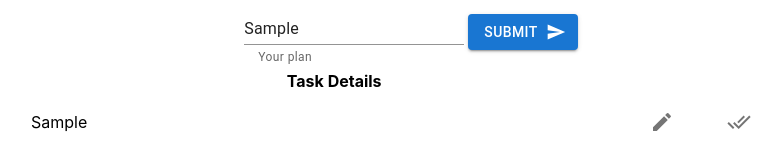
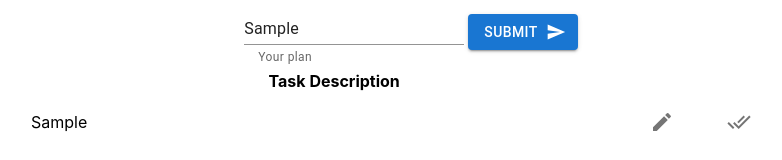
Before and after one commit to MuhammadNajat/MyDiary, a React (Create React App) app in the folder my-diary/: page / in a window 1280 px wide. Both pictures are taken after typing "Sample" into the empty fields and a click on the button "SUBMIT". Shown: the part 343-503 px from the top of the page, without its empty margins (245-1027 px from the left). Built offline with nearby package versions, Linux system fonts and the light colour scheme.

Commit message:
Fixed text

```diff
--- a/my-diary/src/data-form/DataInput.js
+++ b/my-diary/src/data-form/DataInput.js
@@ -139,7 +139,7 @@ export function DataForm() {
                     style={{ width: '60%', alignItems: 'center' }}>
                     <thead>
                         <tr>
-                            <th style={{ width: '80%', alignItems: 'center' }}>Task Details</th>
+                            <th style={{ width: '80%', alignItems: 'center' }}>Task Description</th>
                             <th></th>
                             <th></th>
                         </tr>
```
